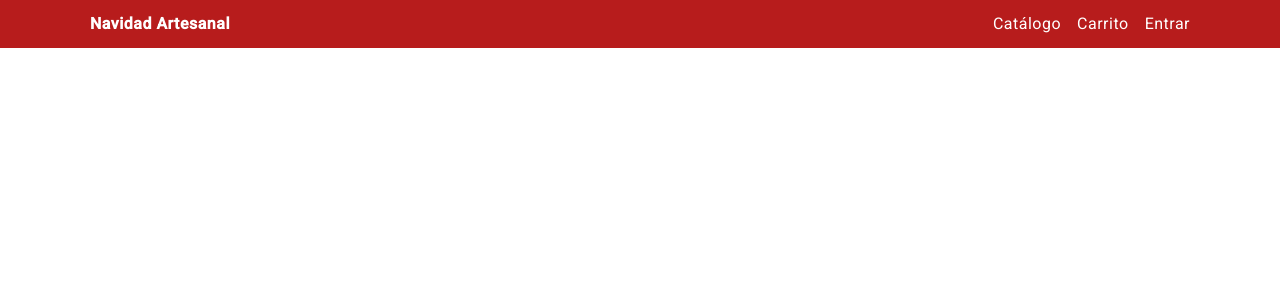
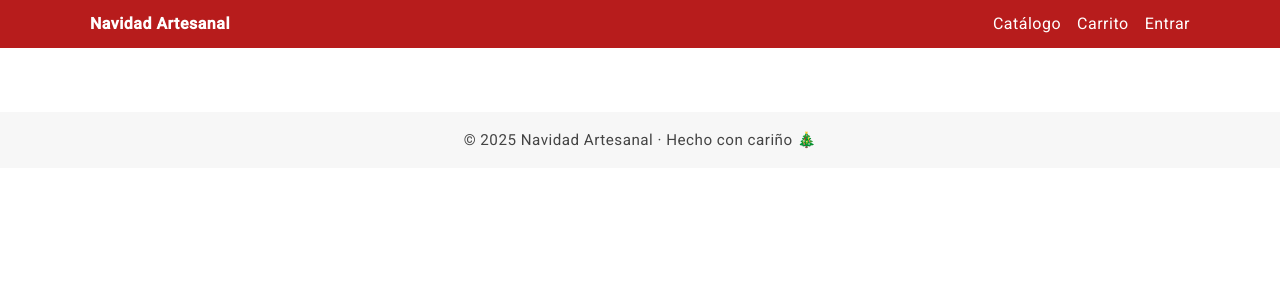
Before and after one commit to jorgebls/navidad-artesanal, an Angular app in the folder web/: page / in a window 1280 px wide. Shown: the top 300 px of the page. Built offline with nearby package versions, Linux system fonts and the light colour scheme.

Commit message:
feat: footer component and integrated into layout

```diff
--- a/web/src/app/app.component.ts
+++ b/web/src/app/app.component.ts
@@ -1,16 +1,18 @@
 import { Component } from '@angular/core';
 import { RouterOutlet } from '@angular/router';
 import { HeaderComponent } from './shared/components/header/header.component';
+import { FooterComponent } from './shared/components/footer/footer.component';
 
 @Component({
   selector: 'app-root',
   standalone: true,
-  imports: [RouterOutlet, HeaderComponent],
+  imports: [RouterOutlet, HeaderComponent, FooterComponent],
   template: `
     <app-header />
     <main class="container">
       <router-outlet />
     </main>
+    <app-footer />
   `,
   styles: [`.container{max-width:1100px;margin:0 auto;padding:1rem}`]
 })
--- /dev/null
+++ b/web/src/app/shared/components/footer/footer.component.html
@@ -0,0 +1,5 @@
+<footer class="footer">
+    <div class="container">
+      © {{ currentYear }} Navidad Artesanal · Hecho con cariño 🎄
+    </div>
+  </footer>
--- /dev/null
+++ b/web/src/app/shared/components/footer/footer.component.scss
@@ -0,0 +1,9 @@
+.footer {
+    margin-top: 2rem;
+    background: #f7f7f7;
+    color: #444;
+    padding: 1rem 0;
+    font-size: 0.95rem;
+    text-align: center;
+  }
+  .container { max-width: 1100px; margin: 0 auto; padding: 0 1rem; }
--- /dev/null
+++ b/web/src/app/shared/components/footer/footer.component.ts
@@ -0,0 +1,12 @@
+import { Component } from '@angular/core';
+
+@Component({
+  selector: 'app-footer',
+  standalone: true,
+  imports: [],
+  templateUrl: './footer.component.html',
+  styleUrl: './footer.component.scss'
+})
+export class FooterComponent {
+  currentYear = new Date().getFullYear();
+}
```
